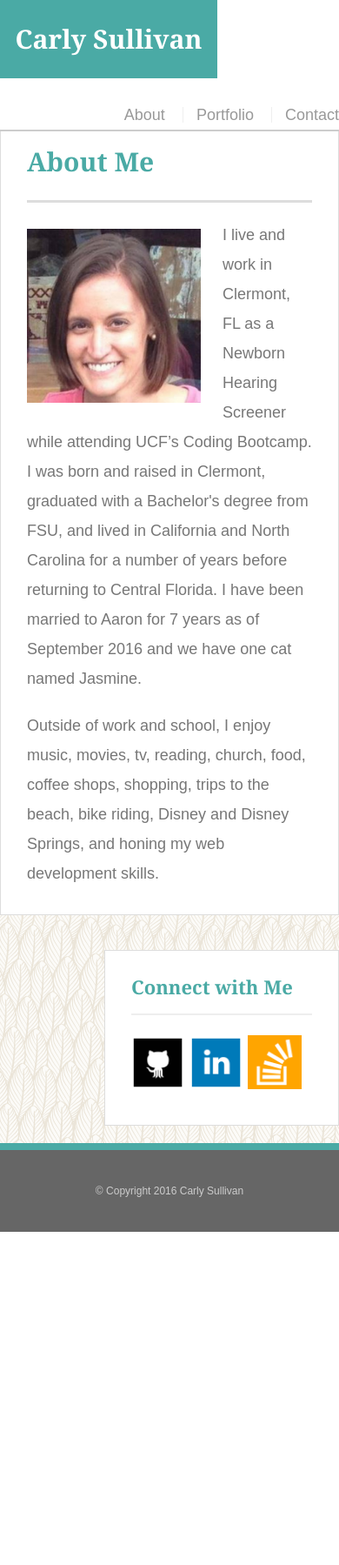
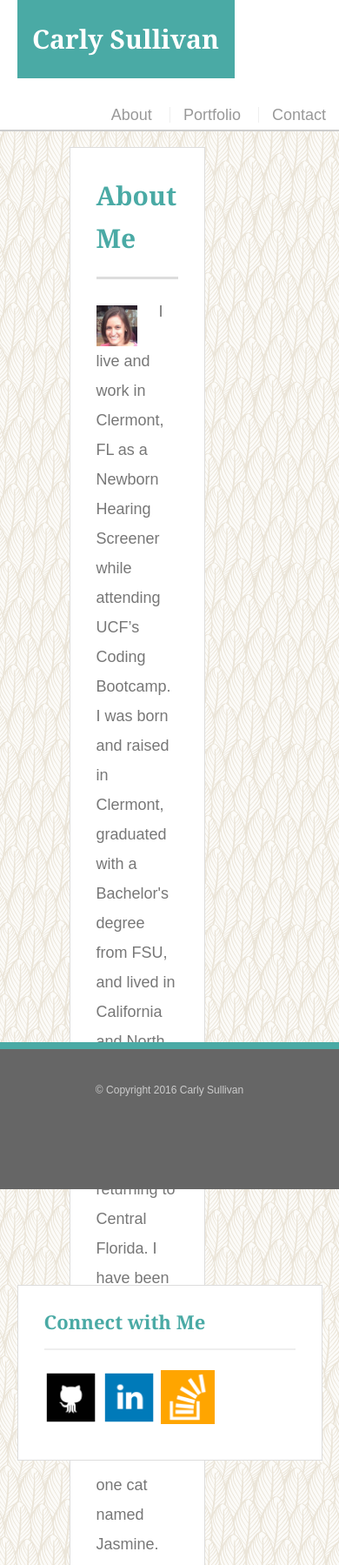
Before and after one commit to carlynsullivan/Responsive-Portfolio, a PHP site: page /index.php in a window 390 px wide. Shown: the top 1799 px of the page at 87% size. Before the commit the page ends 1416 px from the top, so only its background shows below. Run offline with PHP 8.4, Linux system fonts and the light colour scheme.

Commit message:
changes to all three media query sections of stylesheet

```diff
--- a/assets/css/style.css
+++ b/assets/css/style.css
@@ -6,8 +6,13 @@ body {
 	color: #777;
 }
 
+html, body {
+	height: 100%;
+}
+
 * {
 	box-sizing: border-box;
+	margin: 0;
 }
 
 /*general*/
@@ -85,9 +90,20 @@ nav a:first-child {
 	border-left: 0 none;
 }
 
+nav a:last-child {
+	margin-right: 15px;
+}
+
+#masthead a:hover {
+	text-decoration: underline;
+}
+
 /*footer*/
 
 footer {
+	position: relative;
+	bottom: 0;
+	height: 20%;
 	background: #666;
 	color: #fff;
 	padding: 30px 0;
@@ -96,6 +112,10 @@ footer {
 	color: #ccc;
 	font-size: 12px;
 	text-align: center;
+}
+
+footer, .push {
+	height: 20%;
 }
 
 /*sidebar*/
@@ -131,13 +151,17 @@ h3,
 
 #main-container {
 	padding-top: 130px;
+	min-height: 100%
+	height: auto !important;
+	height: 100%;
+	margin: 0 auto -2em;
 }
 .main-section {
 	background: #fff;
 	padding: 30px;
 	margin: 0 0 40px 0;
 	width: 100%;
-	max-width: 650px;
+	max-width: 690px;
 	float: left;
 	border: 1px solid #ddd;
 }
@@ -217,3 +241,155 @@ input[type=submit] {
 	padding: 10px 30px;
 	cursor: pointer;
 }
+
+/*media queries*/
+
+@media screen and (max-width: 980px) {
+	#main-container {
+		width: 100%;
+		padding-top: 0px;
+	}
+
+	#logo {
+		margin-left: 10%;
+	}
+
+	.sidebar {
+		max-width: 270px;
+		width: 100%;
+		left: 5%;
+		float: right;
+	}
+
+	.main-section {
+		max-width: 40%;
+		overflow: hidden;
+		position: absolute;
+		top: 20%;
+		margin-left: 60px;
+		float: left;
+	}
+
+	.auth-image {
+		clear: both;
+		width: 100px;
+	}
+
+}
+
+@media screen and (max-width: 768px) {
+	#main-container {
+		width: 100%;
+		padding-top: 0px;
+	}
+
+	#logo {
+		margin-left: 5%;
+	}
+
+	}
+	.main-section {
+		width: 120%;
+		min-height: 800px;
+		overflow: hidden;
+		position: absolute;
+		top: 20%;
+		left: 5%;
+		clear: both;
+	}
+
+	.auth-image {
+		width: 50%;
+		display: block;
+		margin-bottom: 0%;
+	}
+
+	.work {
+		width: 45%;
+		height: 30%;
+	}
+
+	.sidebar {
+		max-width: 800px;
+		width: 90%;
+		min-height: 200px;
+		overflow: hidden;
+		position: absolute;
+		left: 5%;
+		top: 175%;
+		clear: both;
+		display: block;
+	}
+
+	footer {
+		clear: both;
+		margin-top: 100%;
+	}
+}
+
+@media screen and (max-width: 640px) {
+	#masthead {
+		position: static;
+	}
+
+	#main-container {
+		width: 100%;
+		padding-top: 0px;
+	}
+
+	#logo {
+		width: 100%;
+		display: block;
+		clear: both;
+	}
+
+	nav {
+		width: 100%;
+		height: 50px;
+		clear: both;
+		margin-top: 15px;
+	}
+
+	nav a {
+		padding-left: 10%;
+		padding-right: 10%;
+	}
+
+	.main-section {
+		width: 90%;
+		min-height: 800px;
+		overflow: hidden;
+		position: absolute;
+		left: 5%;
+		clear: both;
+		display: block;
+	}
+
+	.auth-image {
+		width: 95%;
+		display: block;
+		margin-bottom: 5%;
+	}
+
+	.work {
+		width: 90%;
+		height: 30%;
+	}
+
+	.sidebar {
+		max-width: 900px;
+		width: 90%;
+		min-height: 200px;
+		overflow: hidden;
+		position: absolute;
+		left: 5%;
+		top: 365%;
+		clear: both;
+		display: block;
+	}
+
+	footer {
+		clear: both;
+		margin-top: 260%;
+	}
+}
--- a/index.html
+++ b/index.html
@@ -56,10 +56,10 @@
 			</div>
 		</section>
 
+		<!-- push section to accomodate sticky footer -->
+		<section class="push"></section>
+
 	</div>
-
-	<!-- push div to accomodate sticky footer -->
-	<div class="push"></div>
 
 	<!-- footer -->
 	<footer>
```
Also changed, not shown: contact.html (+4 -4 lines), portfolio.html (+8 -8 lines).
